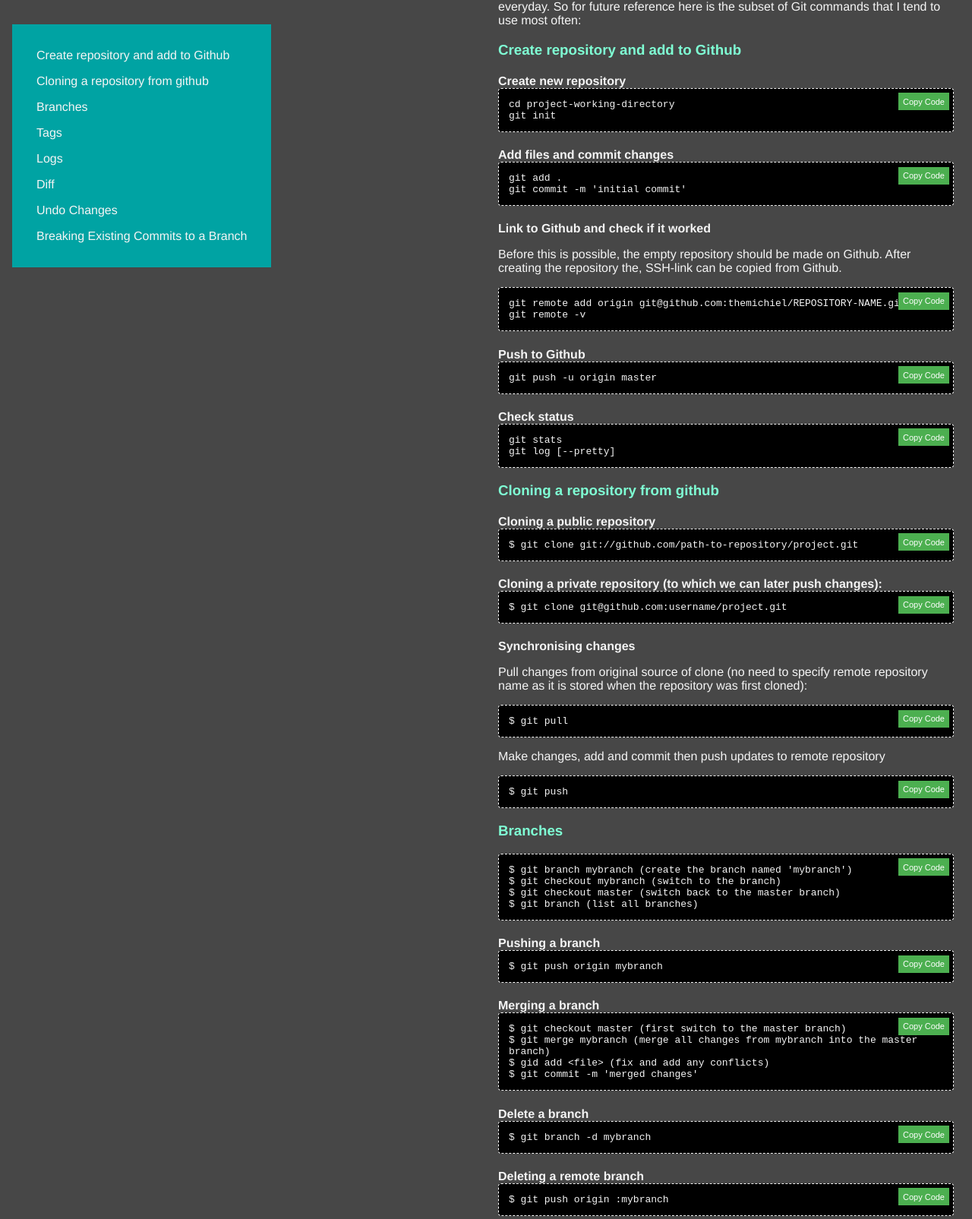
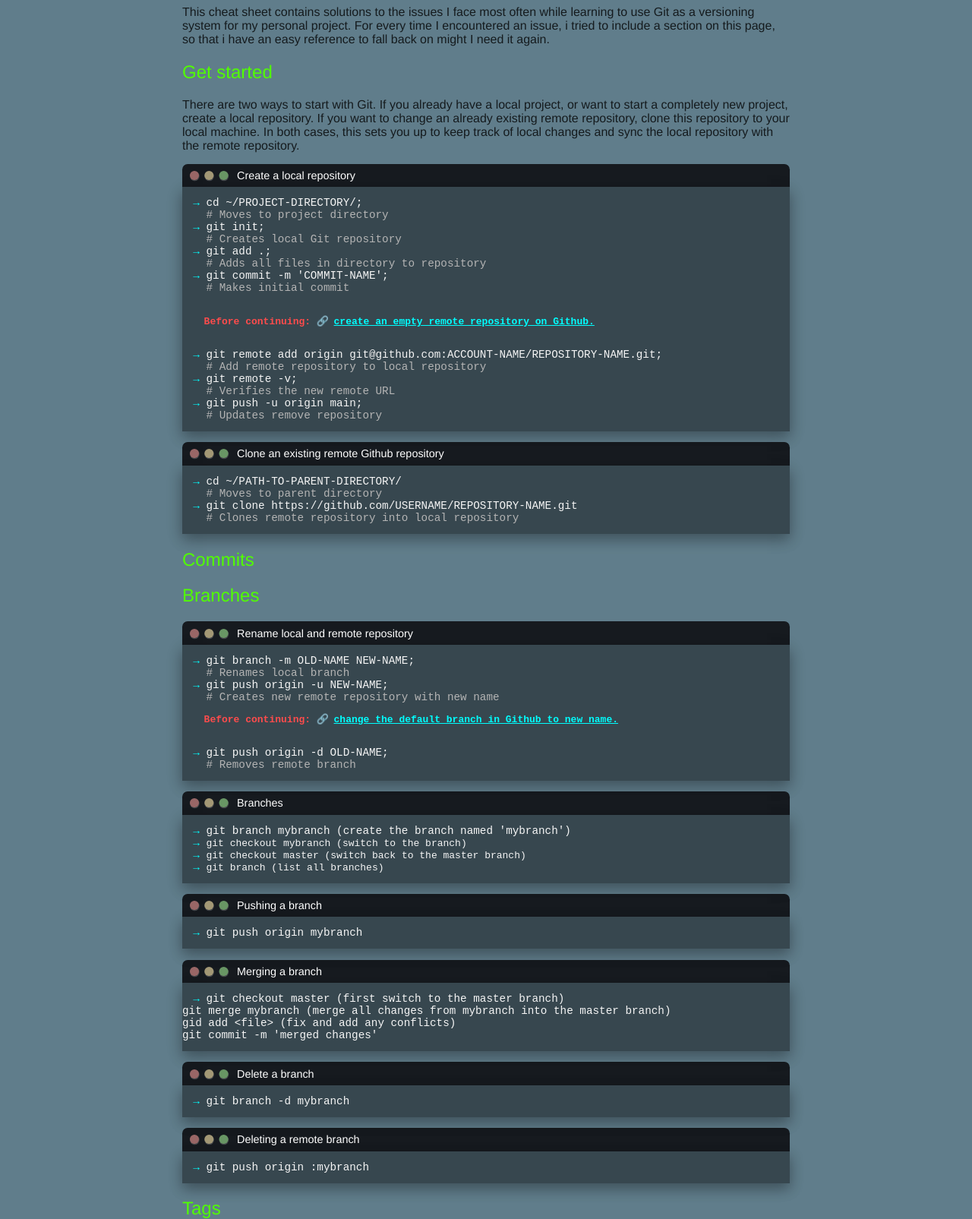
Before and after one commit to michiel-theelen/git-cheatsheet, a plain HTML site: page index.html in a window 1280 px wide. Shown: the part 144-1749 px from the top of the page at 76% size. Drawn offline with Linux system fonts and the light colour scheme.

Commit message:
changed layout + finished gettingstarted

```diff
--- a/index.html
+++ b/index.html
@@ -8,127 +8,137 @@
 
 
     <div class="article">
-      <h2>Git Cheat Sheet</h2>
+      <h1>Git Cheat Sheet</h2>
       <div class="article-content">
-        <p>There are already some great Git cheat sheets available online but I still find myself referring back to my own notes when I want to check something that I don’t do everyday. So for future reference here is the subset of Git commands that I tend to use most often:</p>
+        <p>This cheat sheet contains solutions to the issues I face most often while learning to use Git as a versioning system for my personal project. For every time I encountered an issue, i tried to include a section on this page, so that i have an easy reference to fall back on might I need it again.</p>
 
-        <h3 id="getting-started">Create repository and add to Github</h3>
-        <h4 id="create-new-repository">Create new repository</h4>
-        <pre class="terminal"><code>cd project-working-directory
-        git init</code></pre>
+        <h2> Get started</h2>
 
-        <h4 id="adding-files-and-committing">Add files and commit changes</h4>
-        <pre class="terminal"><code>git add .
-        git commit -m 'initial commit'</code></pre>
+        <p>There are two ways to start with Git. If you already have a local project, or want to start a completely new project, create a local repository. If you want to change an already existing remote repository, clone this repository to your local machine. In both cases, this sets you up to keep track of local changes and sync the local repository with the remote repository.</p>
+        <!-- Create local repository -->
+        <h3 id="create-new-repository">Create a local repository</h3>
+        <pre>
+          <code class="command">cd ~/PROJECT-DIRECTORY/;</code>
+          <code class="comment"># Moves to project directory</code>
+          <code class="command">git init;</code>
+          <code class="comment"># Creates local Git repository</code>
+          <code class="command">git add .;</code>
+          <code class="comment"># Adds all files in directory to repository</code>
+          <code class="command">git commit -m 'COMMIT-NAME';</code>
+          <code class="comment"># Makes initial commit</code>
 
-        <h4 id="linking github">Link to Github and check if it worked</h4>
-        <p>Before this is possible, the empty repository should be made on Github. After creating the repository the, SSH-link can be copied from Github.</p>
-        <pre class="terminal"><code>git remote add origin git@github.com:themichiel/REPOSITORY-NAME.git
-          git remote -v</code></pre>
+        <p class="warning">Before continuing: <a href="https://docs.github.com/en/get-started/quickstart/create-a-repo" target="_blank">create an empty remote repository on Github.</a></p>
+          <code class="command">git remote add origin git@github.com:ACCOUNT-NAME/REPOSITORY-NAME.git;</code>
+          <code class="comment"># Add remote repository to local repository</code>
+          <code class="command">git remote -v;</code>
+          <code class="comment"># Verifies the new remote URL</code>
+          <code class="command">git push -u origin main;</code>
+          <code class="comment"># Updates remove repository</code>
+        </pre>
 
-        <h4 id="pushing">Push to Github</h4>
-        <pre class="terminal"><code>git push -u origin master</code></pre>
+        <!-- Clone existing repository-->
+        <h3 id="cloning-a-public-repository">Clone an existing remote Github repository</h3>
+        <pre>
+          <code class="command">cd ~/PATH-TO-PARENT-DIRECTORY/</code>
+          <code class="comment"># Moves to parent directory</code>
+          <code class="command">git clone https://github.com/USERNAME/REPOSITORY-NAME.git</code>
+          <code class="comment"># Clones remote repository into local repository</code>
+        </pre>
 
-        <h4 id="checking-status">Check status</h4>
-        <pre class="terminal"><code>git stats
-        git log [--pretty]</code></pre>
+        <h2 id="branches">Commits</h2>
 
-        <h3 id="cloning-a-repository-from-github">Cloning a repository from github</h3>
-        <h4 id="cloning-a-public-repository">Cloning a public repository</h4>
-        <pre class="terminal"><code>$ git clone git://github.com/path-to-repository/project.git</code></pre>
+        <h2 id="branches">Branches</h2>
 
-        <h4 id="cloning-a-private-repository-to-which-we-can-later-push-changes">Cloning a private repository (to which we can later push changes):</h4>
-        <pre class="terminal"><code>$ git clone git@github.com:username/project.git </code></pre>
+          <!-- Rename local and remote repository -->
+        <h3 id="create-new-repository">Rename local and remote repository</h3>
+        <pre>
+          <code class="command">git branch -m OLD-NAME NEW-NAME;</code>
+          <code class="comment"># Renames local branch</code>
+          <code class="command">git push origin -u NEW-NAME;</code>
+          <code class="comment"># Creates new remote repository with new name</code>
+          <div class="warning">Before continuing: <a href="https://docs.github.com/en/get-started/quickstart/create-a-repo" target="_blank">change the default branch in Github to new name.</a></div>
+          <code class="command">git push origin -d OLD-NAME;</code>
+          <code class="comment"># Removes remote branch</code>
+        </pre>
 
-        <h4 id="synchronising-changes">Synchronising changes</h4>
-        <p>Pull changes from original source of clone (no need to specify remote repository name as it is stored when the repository was first cloned):</p>
-        <pre class="terminal"><code>$ git pull </code></pre>
-        <p>Make changes, add and commit then push updates to remote repository</p>
-        <pre class="terminal"><code>$ git push </code></pre>
+        <h3>Branches</h3>
+        <pre>
+          <code class="command">git branch mybranch     (create the branch named 'mybranch')</code>
+          <code class="command"></code>git checkout mybranch   (switch to the branch)</code>
+          <code class="command"></code>git checkout master     (switch back to the master branch)</code>
+          <code class="command"></code>git branch              (list all branches) </code>
+        </pre>
 
-        <h3 id="branches">Branches</h3>
-        <pre class="terminal"><code>$ git branch mybranch     (create the branch named 'mybranch')
-        $ git checkout mybranch   (switch to the branch)
-        $ git checkout master     (switch back to the master branch)
-        $ git branch              (list all branches) </code></pre>
+        <h3 id="pushing-a-branch">Pushing a branch</h3>
+        <pre><code class="command">git push origin mybranch</code></pre>
 
-        <h4 id="pushing-a-branch">Pushing a branch</h4>
-        <pre class="terminal"><code>$ git push origin mybranch</code></pre>
+        <h3 id="merging-a-branch">Merging a branch</h3>
+        <pre><code class="command">git checkout master   (first switch to the master branch)
+        git merge mybranch    (merge all changes from mybranch into the master branch)
+        gid add &lt;file&gt;        (fix and add any conflicts)
+        git commit -m 'merged changes'</code></pre>
 
-        <h4 id="merging-a-branch">Merging a branch</h4>
-        <pre class="terminal"><code>$ git checkout master   (first switch to the master branch)
-        $ git merge mybranch    (merge all changes from mybranch into the master branch)
-        $ gid add &lt;file&gt;        (fix and add any conflicts)
-        $ git commit -m 'merged changes'</code></pre>
+        <h3 id="delete-a-branch">Delete a branch</h3>
+        <pre><code class="command">git branch -d mybranch</code></pre>
 
-        <h4 id="delete-a-branch">Delete a branch</h4>
-        <pre class="terminal"><code>$ git branch -d mybranch</code></pre>
+        <h3 id="deleting-a-remote-branch">Deleting a remote branch</h3>
+        <pre><code class="command">git push origin :mybranch</code></pre>
 
-        <h4 id="deleting-a-remote-branch">Deleting a remote branch</h4>
-        <pre class="terminal"><code>$ git push origin :mybranch</code></pre>
+        <h2 id="tags">Tags</h2>
+        <h3 id="showing-tags">Showing tags</h3>
+        <pre><code class="command">git tag [-l v1.*]</code></pre>
+        <h3 id="create-annotated-tag">Create annotated tag</h3>
+        <pre><code class="command">git tag -a v1.5 -m 'version 1.5'</code></pre>
+        <h3 id="tagging-an-existing-commit">Tagging an existing commit</h3>
+        <pre><code class="command">git tag -a v1.1 -m 'version 1.1' &lt;*checksum*&gt;  (checksum from git log)</code></pre>
+        <h3 id="pushing-tags">Pushing tags</h3>
+        <pre><code class="command">git push --tags</code></pre>
 
-        <h3 id="tags">Tags</h3>
-        <h4 id="showing-tags">Showing tags</h4>
-        <pre class="terminal"><code>$ git tag [-l v1.*]</code></pre>
-        <h4 id="create-annotated-tag">Create annotated tag</h4>
-        <pre class="terminal"><code>$ git tag -a v1.5 -m 'version 1.5'</code></pre>
-        <h4 id="tagging-an-existing-commit">Tagging an existing commit</h4>
-        <pre class="terminal"><code>$ git tag -a v1.1 -m 'version 1.1' &lt;*checksum*&gt;  (checksum from git log)</code></pre>
-        <h4 id="pushing-tags">Pushing tags</h4>
-        <pre class="terminal"><code>$ git push --tags</code></pre>
+        <h2 id="logs">Logs</h2>
+        <h3 id="view-changes-patches">View changes (patches)</h3>
+        <pre><code class="command">git log -p</code></pre>
+        <h3 id="view-stats">View Stats</h3>
+        <pre><code class="command">git log --stat</code></pre>
+        <h3 id="use-one-line-output">Use one line output</h3>
+        <pre><code class="command">git log --pretty=oneline</code></pre>
+        <h3 id="view-branches">View branches</h3>
+        <pre><code class="command">git log --pretty=oneline --graph</code></pre>
+        <h3 id="search-commit-messages">Search commit messages</h3>
+        <pre><code class="command">git log --grep='pattern' --pretty=oneline</code></pre>
+        <h3 id="file-history">File History</h3>
+        <pre><code class="command">git log --pretty=oneline -- &lt;file&gt;</code></pre>
+        <h3 id="directory-history">Directory History</h3>
+        <pre><code class="command">git log --pretty=oneline --all -- &lt;dir&gt;</code></pre>
+        <h3 id="do-not-show-merges">Do not show merges</h3>
+        <pre><code class="command">git log --pretty=oneline --no-merges</code></pre>
+        <h3 id="show-last-5-commits">Show last 5 commits</h3>
+        <pre><code class="command">git log --pretty=oneline -5</code></pre>
+        <h3 id="commits-between-two-other-commits">Commits between two other commits</h3>
+        <pre><code class="command">git log master..mybranch --pretty=oneline
+        git log</code></pre>
 
-        <h3 id="logs">Logs</h3>
-        <h4 id="view-changes-patches">View changes (patches)</h4>
-        <pre class="terminal"><code>$ git log -p</code></pre>
-        <h4 id="view-stats">View Stats</h4>
-        <pre class="terminal"><code>$ git log --stat</code></pre>
-        <h4 id="use-one-line-output">Use one line output</h4>
-        <pre class="terminal"><code>$ git log --pretty=oneline</code></pre>
-        <h4 id="view-branches">View branches</h4>
-        <pre class="terminal"><code>$ git log --pretty=oneline --graph</code></pre>
-        <h4 id="search-commit-messages">Search commit messages</h4>
-        <pre class="terminal"><code>$ git log --grep='pattern' --pretty=oneline</code></pre>
-        <h4 id="file-history">File History</h4>
-        <pre class="terminal"><code>$ git log --pretty=oneline -- &lt;file&gt;</code></pre>
-        <h4 id="directory-history">Directory History</h4>
-        <pre class="terminal"><code>$ git log --pretty=oneline --all -- &lt;dir&gt;</code></pre>
-        <h4 id="do-not-show-merges">Do not show merges</h4>
-        <pre class="terminal"><code>$ git log --pretty=oneline --no-merges</code></pre>
-        <h4 id="show-last-5-commits">Show last 5 commits</h4>
-        <pre class="terminal"><code>$ git log --pretty=oneline -5</code></pre>
-        <h4 id="commits-between-two-other-commits">Commits between two other commits</h4>
-        <pre class="terminal"><code>$ git log master..mybranch --pretty=oneline
-        $ git log</code></pre>
+        <h2 id="diff">Diff</h3>
+        <h3 id="show-modifications-not-yet-staged">Show modifications not yet staged</h3>
+        <pre><code class="command">git diff</code></pre>
+        <h3 id="show-modifications-not-yet-committed">Show modifications not yet committed</h3>
+        <pre><code class="command">git diff --staged</code></pre>
+        <h3 id="show-all-changes-since-last-commit">Show all changes since last commit</h3>
+        <pre><code class="command">git diff HEAD</code></pre>
+        <h3 id="show-changes-to-a-file-since-a-specific-tagged-commit">Show changes to a file since a specific (tagged) commit</h3>
+        <pre><code class="command">git diff v1.0 -- &lt;file&gt;</code></pre>
+        <h3 id="show-stats-for-differences-between-two-tagged-commits">Show stats for differences between two (tagged) commits</h3>
+        <pre><code class="command">git diff v1.0 v1.1 --stat</code></pre>
 
-        <h3 id="diff">Diff</h3>
-        <h4 id="show-modifications-not-yet-staged">Show modifications not yet staged</h4>
-        <pre class="terminal"><code>$ git diff</code></pre>
-        <h4 id="show-modifications-not-yet-committed">Show modifications not yet committed</h4>
-        <pre class="terminal"><code>$ git diff --staged</code></pre>
-        <h4 id="show-all-changes-since-last-commit">Show all changes since last commit</h4>
-        <pre class="terminal"><code>$ git diff HEAD</code></pre>
-        <h4 id="show-changes-to-a-file-since-a-specific-tagged-commit">Show changes to a file since a specific (tagged) commit</h4>
-        <pre class="terminal"><code>$ git diff v1.0 -- &lt;file&gt;</code></pre>
-        <h4 id="show-stats-for-differences-between-two-tagged-commits">Show stats for differences between two (tagged) commits</h4>
-        <pre class="terminal"><code>$ git diff v1.0 v1.1 --stat</code></pre>
-
-        <h3 id="undo-changes">Undo Changes</h3>
-        <h4 id="unstage-a-file">Unstage a file</h4>
-        <pre class="terminal"><code>$ git reset HEAD &lt;file&gt;</code></pre>
+        <h2 id="undo-changes">Undo Changes</h2>
         <p>If you cannot remember this create an alias as follows:</p>
-        <pre class="terminal"><code>$ git config --global alias.unstage 'reset HEAD'
-        $ git unstage &lt;file&gt;</code></pre>
-        <h4 id="discard-changes-to-a-file">Discard changes to a file</h4>
-        <pre class="terminal"><code>$ git checkout -- &lt;file&gt;</code></pre>
-
-        <h3 id="breaking-existing-commits-to-a-branch">Breaking Existing Commits to a Branch</h3>
-        <p>Make a note of the SHAR for the commit that you want to rollback to:</p>
-        <pre class="terminal"><code>$ git log --pretty=oneline</code></pre>
-        <p>Then switch to the branch and reset the head to the required commit</p>
-        <pre class="terminal"><code>$ git branch mybranch
-        $ git reset --hard &lt;SHAR&gt;</code></pre>
-        <p>If the previous head was pushed to a repository</p>
-        <pre class="terminal"><code>$ git push --force     (deletes all later changes!)</code></pre>
+        <h3 id="unstage-a-file">Unstage a file</h3>
+        <pre>
+          <code class="command">git reset HEAD &lt;file&gt;</code>
+          <code class="command">git config --global alias.unstage 'reset HEAD'</code>
+          <code class="command">git unstage &lt;file&gt;</code>
+        </pre>
+        <h3 id="discard-changes-to-a-file">Discard changes to a file</h3>
+        <pre><code class="command">git checkout -- &lt;file&gt;</code></pre>
 
     </div>
 
--- a/style.css
+++ b/style.css
@@ -1,26 +1,28 @@
 html, body {
-    background-color: rgb(71, 71, 71);
+    background-color: rgb(96, 125, 139);
     font: helvetica;
-    color:whitesmoke;
+    color:hsl(200, 18%, 10%);
     scroll-behavior: smooth;
 }
 
 body {
+    position: relative;
     width:100%;
     height: 100%;
     font-family: helvetica, sans-serif;
     /* Center child horizontally*/
-    display: flex;
-    justify-content: right;
+    margin: auto;
 }
 
 .article {
+    padding-top:2em;
+    padding-bottom:2em;
     width:67%;
     min-width:460px;
-    max-width: 600px;
+    max-width: 800px;
     margin:2em;
     position: relative;
-
+    margin: auto;
 }
 
 code p {
@@ -28,31 +30,42 @@ code p {
     margin-block-end: 0;
 }
 
+code.command::before {
+    color: aqua;
+    content: "→ ";
+  }
+
+  code.comment{
+    color:rgb(180, 180, 180);
+  }
+
+code.comment::before{
+    content:"\00a0 \00a0";
+  }
+
 p {
     margin-top:1em;
-    margin-bottom:1em;
+    margin-bottom:0;
 }
 
-.terminal {
+/* pre:before {
+    content: ' ';
+    display: block;
+    height: 48px;
+    background: rgb(224, 224, 224);
+  } */
+
+  pre, code{
+    width:100%;
+  }
+pre {
+    margin-top: 0;
     position: relative;
-    background-color: black;
+    background-color: rgb(55, 71, 79);
     color: whitesmoke;
-    border-radius: .3em;
-    border: .1em dashed white;
-    padding:1em;
-}
-
-h2 {
-    color:aqua;
-}
-
-h3 {
-    color:aquamarine;
-}
-
-code span:before {
-    content: '$ ';
-    user-select: none;
+    padding-top: 1em;
+    padding-bottom: 1em;
+    box-shadow: rgba(0, 0, 0, 0.2) 0px 8px 17px 0px, rgba(0, 0, 0, 0.19) 0px 6px 20px 0px;
 }
 
 span {
@@ -61,6 +74,27 @@ span {
     width:100%;
 }
 
+.warning{
+    content: "⚠️";
+    font-weight:900;
+    color:hsl(0, 100%, 65%);
+    margin-left: 2em;
+    margin:1em;
+
+    -webkit-user-select: none; /* Safari */
+  -ms-user-select: none; /* IE 10 and IE 11 */
+  user-select: none; /* Standard syntax */
+}
+
+.warning::before{
+    content:"\00a0 \00a0";
+    user-select: none;
+
+}
+
+/* .warning::before{
+    content: "⚠️    ";
+} */
 button.copy-code {
     position: absolute;
     top: .5em;;
@@ -69,11 +103,23 @@ button.copy-code {
 
 }
 
+pre::before{
+        width: .75em;
+        height: .75em;
+        background: Crimson;
+        border-radius: 50%;
+        box-shadow: 15px 0 0 Orange, 30px 0 0 LimeGreen;
+        user-select: none;
+      }
+
 pre,code {
     white-space: pre-line;
-    margin:0;
-    padding:0;
     text-align: left;
+}
+
+code{
+    font-size:1.1em;
+    padding-left: 1em;
 }
 
 button {
@@ -91,11 +137,15 @@ button:active{
 }
 
 ul {
-    position: fixed;
-    left: 1em;
-    top: 10em;
+    display:none;
+    top:0; left:0;
+    z-index: 2;
+    position:sticky;
     padding: 1em;
     background-color:hsl(180, 100%, 32%);
+    height: auto;
+    float: left;
+
 }
 
 li{
@@ -107,10 +157,58 @@ li a {
     text-decoration: none;
 }
 
-h4 {
-    margin-bottom:0;
-}
-
 code::first-letter {
     user-select: none;
   }
+
+  h1{
+    font-size: 3em;
+    font-weight: 300;
+    color: aqua;
+  }
+
+  h2{
+    font-size: 1.5em;
+    font-weight: 300;
+    color: rgb(81, 255, 0);
+  }
+
+  h3 {
+    font-size: .9em;
+    background: rgb(22, 26, 31);
+    margin-bottom: 0;
+    padding:.5em;
+    padding-left: 5em;
+    margin-bottom:0;
+    border-radius: .5em .5em 0 0;
+    color:white;
+    font-weight: 300;
+}
+
+h3::before {
+    content: "";
+    width: 50px;
+    position: absolute;
+    left: .7em;
+    width: 12px;
+    height: 12px;
+    margin-top: 2px;
+    border-radius: 50%;
+    background: hsl(0, 20%, 50%);
+    box-shadow: hsl(45, 20%, 55%) 19.272728px 0px 0px 0px, hsl(115, 20%, 49%) 38.545456px 0px 0px 0px, rgba(255, 255, 255, 0.2) 0.33px 1px 0.33px 0.33px, rgba(255, 255, 255, 0.2) 19.602728px 1px 0.33px 0.33px, rgba(255, 255, 255, 0.2) 38.875454px 1px 0.33px 0.33px;
+    z-index: 120;
+    user-select: none;
+    }
+
+    a{
+        font-weight: 900;
+        color: aqua !important;
+    }
+
+    a::before{
+        content: "\1F517";
+        font-style: normal;
+        display:inline-block;
+        margin-right: .5em;
+        user-select: none;
+    }
```
